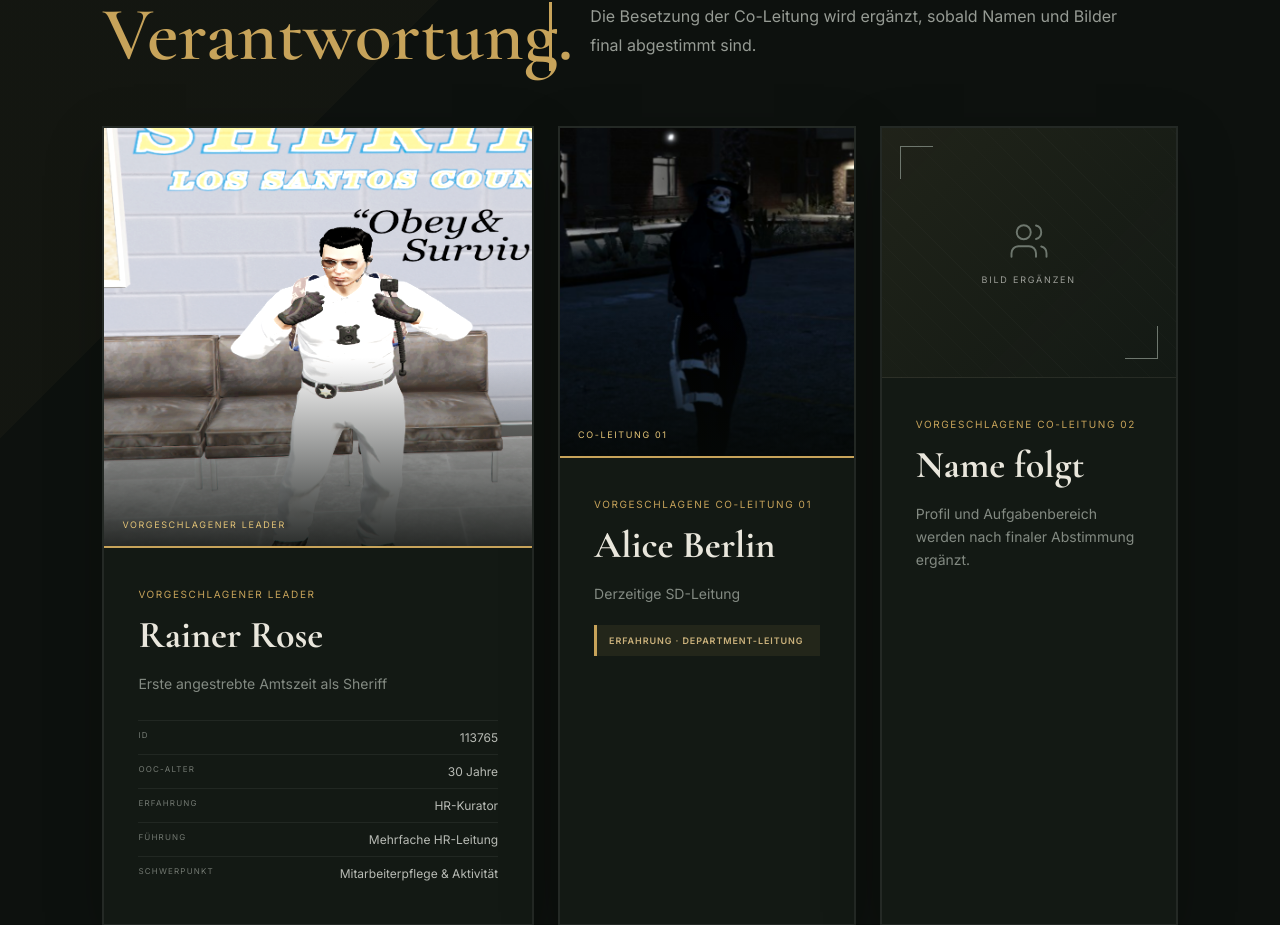
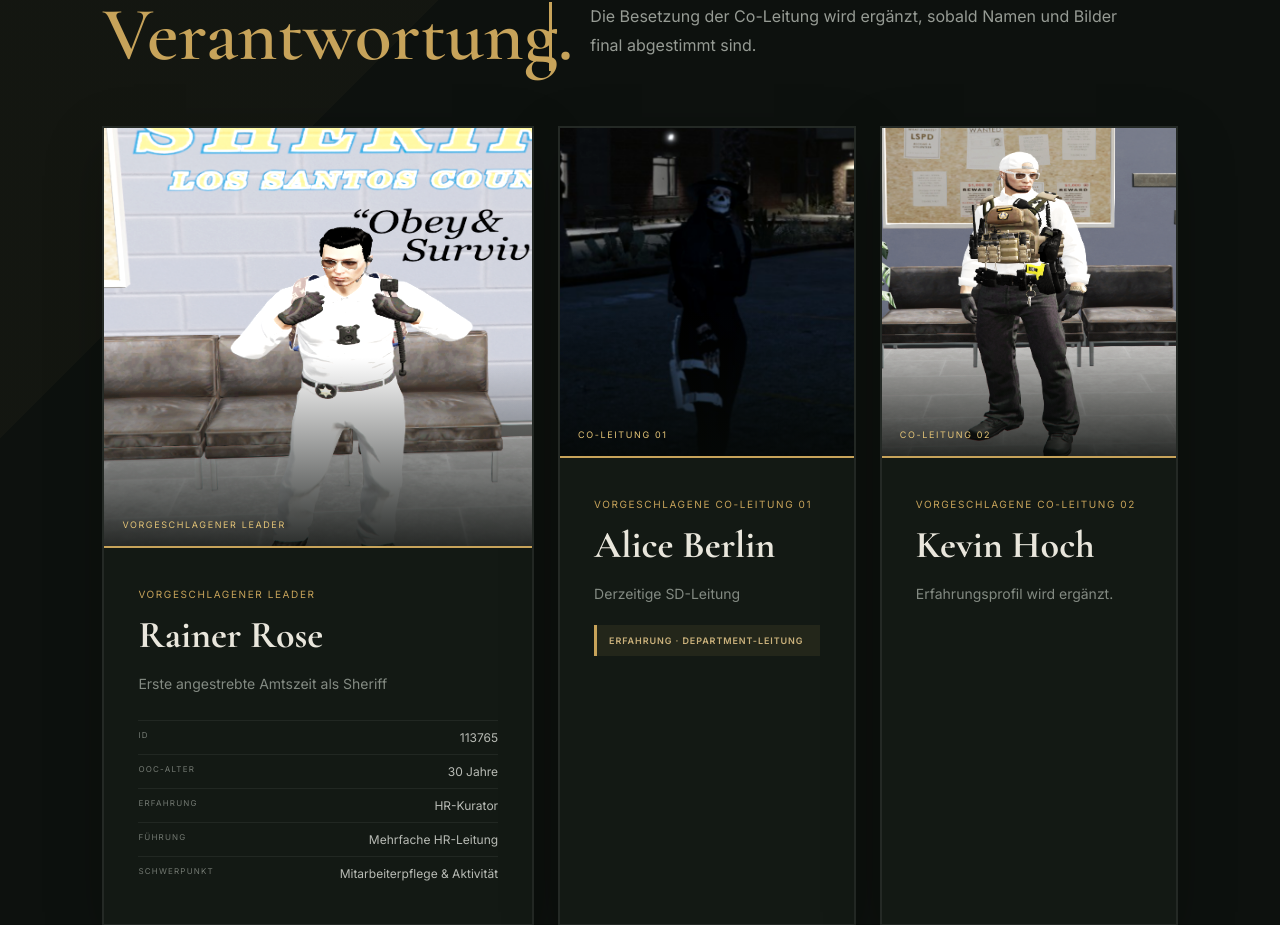
Before and after one commit to justinhelbig96-web/lscsd, a React (Vite) app: page / in a window 1280 px wide. Shown: the part 2217-3142 px from the top of the page. Built offline with nearby package versions, Linux system fonts and the light colour scheme.

Commit message:
Ergaenze Kevin Hoch als zweite Co-Leitung

```diff
--- a/src/App.tsx
+++ b/src/App.tsx
@@ -10,7 +10,6 @@ import {
   Scale,
   ShieldCheck,
   Target,
-  Users,
   X,
 } from "lucide-react";
 
@@ -203,8 +202,8 @@ function App() {
               <div className="profile-info"><span className="role-tag">Vorgeschlagene Co-Leitung 01</span><h3>Alice Berlin</h3><p>Derzeitige SD-Leitung</p><div className="experience-chip">Erfahrung · Department-Leitung</div></div>
             </article>
             <article className="leader-profile co-profile" data-reveal>
-              <div className="photo-placeholder"><Users size={42} strokeWidth={1.1} /><span>Bild ergänzen</span></div>
-              <div className="profile-info"><span className="role-tag">Vorgeschlagene Co-Leitung 02</span><h3>Name folgt</h3><p>Profil und Aufgabenbereich werden nach finaler Abstimmung ergänzt.</p></div>
+              <div className="profile-photo kevin-photo"><img src="/team/kevin-hoch.png" alt="Kevin Hoch" /><span>Co-Leitung 02</span></div>
+              <div className="profile-info"><span className="role-tag">Vorgeschlagene Co-Leitung 02</span><h3>Kevin Hoch</h3><p>Erfahrungsprofil wird ergänzt.</p></div>
             </article>
           </div>
           <aside className="leadership-note" data-reveal>
```
Also changed, not shown: public/team/kevin-hoch.png (added), src/styles.css.
